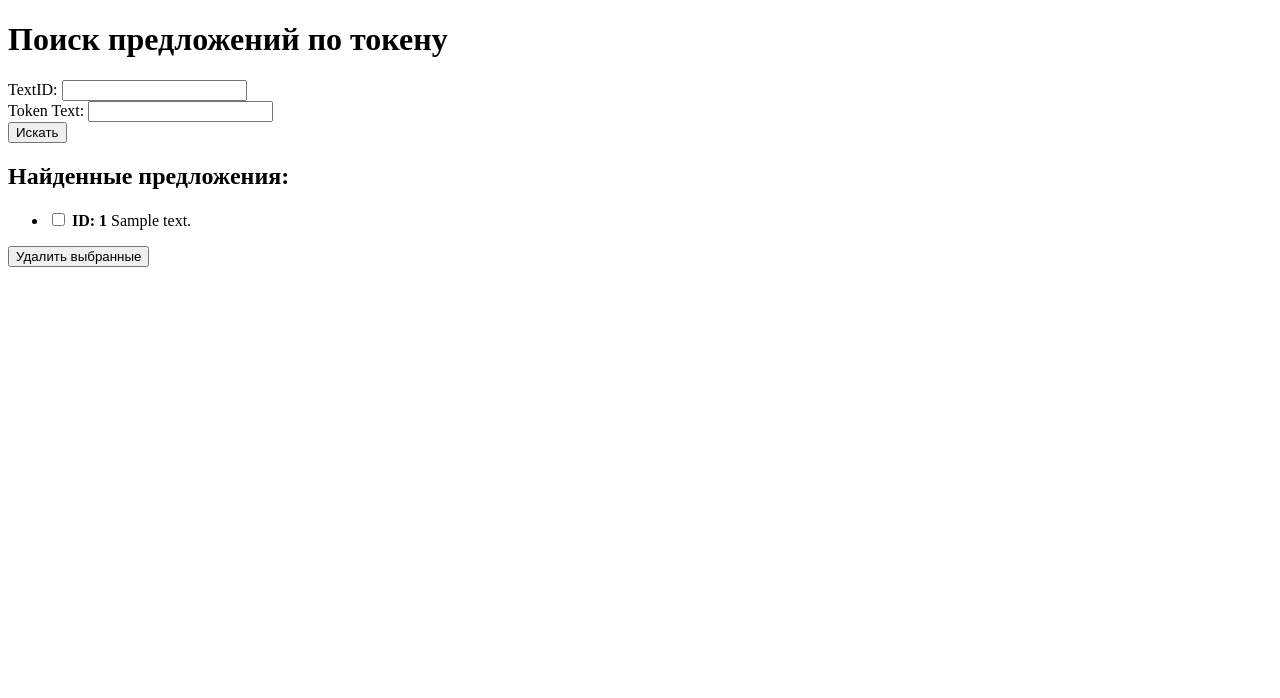
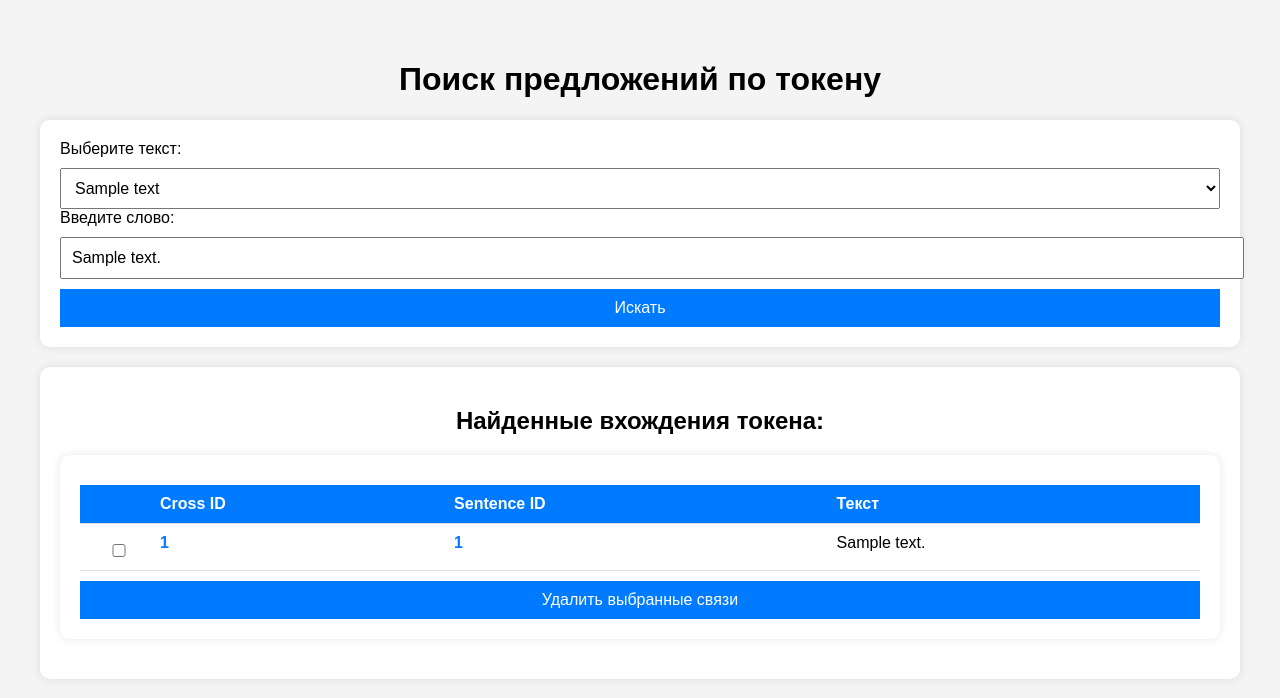
Before and after one commit to kagort/tolstoy-words-local, a Flask app: template templates/index0.html in a window 1280 px wide. Shown: the top 698 px of the page. Run offline with Flask 3, Linux system fonts and the light colour scheme; the template is opened without the code that fills it: most values are stand-ins (such as "Sample title", 1, 10 or a date in 2020).

Commit message:
new Colones

```diff
--- a/data_frame_creation.py
+++ b/data_frame_creation.py
@@ -1,10 +1,10 @@
 import pandas as pd
 from sqlalchemy import create_engine, Column, Integer, String, Text, ForeignKey
-from sqlalchemy.orm import declarative_base, sessionmaker, relationship, scoped_session
+from sqlalchemy.orm import declarative_base, sessionmaker, scoped_session
 
 
-from user_word_context import rows
-from user_word_context import sentence_data
+from tests.user_word_context import rows
+from tests.user_word_context import sentence_data
 
 # Создание DataFrame
 context_df = pd.DataFrame(rows)
--- a/script1.py
+++ b/script1.py
@@ -1,5 +1,6 @@
 from flask import Flask, render_template, request, redirect, url_for
 from sqlalchemy.orm import sessionmaker
+from pymorphy3 import MorphAnalyzer
 from project_db.db3_from_csv import *
 from project_db.model_3 import *
 
@@ -9,32 +10,47 @@ app = Flask(__name__)
 Session = sessionmaker(bind=engine)
 session = Session()
 
+# Инициализация морфологического анализатора
+morph = MorphAnalyzer()
+
 @app.route('/', methods=['GET', 'POST'])
 def search_sentences():
+    """Форма поиска предложений по токену."""
+    text_titles = session.query(DicTexts.TextID, DicTexts.TextTitle).all()
+
     if request.method == 'POST':
         text_id = request.form.get('text_id')
         token_text = request.form.get('token_text')
 
-        # Получение токена
-        token = session.query(TokenID).filter_by(TextID=text_id, Token_text=token_text).first()
+        # Приводим слово к нормальной форме
+        normal_form = morph.parse(token_text)[0].normal_form
+
+        # Получаем токен
+        token = session.query(TokenID).filter_by(TextID=text_id, Token_text=normal_form).first()
         if not token:
-            return render_template('index0.html', error="Токен не найден.")
+            return render_template('index0.html', error="Токен не найден.", text_titles=text_titles)
 
-        # Получение предложений с вхождениями токена
-        sentences = session.query(Sentences).filter(
-            Sentences.TextID == text_id,
-            Sentences.Sentence_text.ilike(f"%{token_text}%")
-        ).all()
+        # Получаем все пересечения токена из таблицы Cross
+        cross_entries = session.query(Cross).filter_by(TokenID=token.TokenID).all()
 
-        # Обработка предложений: выделение токена
+        # Получаем SentenceID и CrossID
+        sentence_word_pairs = [(cross.SentenceID, cross.CrossID) for cross in cross_entries]
+
+        # Загружаем предложения
+        sentence_dict = {s.SentenceID: s.Sentence_text for s in session.query(Sentences).filter(
+            Sentences.SentenceID.in_([s_id for s_id, _ in sentence_word_pairs])
+        ).all()}
+
+        # Подготавливаем список с подсветкой токена
         highlighted_sentences = []
-        for sentence in sentences:
-            highlighted_text = sentence.Sentence_text.replace(
-                token_text,
-                f"<span class='highlight'>{token_text}</span>"
+        for sentence_id, cross_id in sentence_word_pairs:
+            sentence_text = sentence_dict.get(sentence_id, "Текст не найден")
+            highlighted_text = sentence_text.replace(
+                token_text, f"<span class='highlight'>{token_text}</span>"
             )
             highlighted_sentences.append({
-                'id': sentence.SentenceID,
+                'sentence_id': sentence_id,
+                'cross_id': cross_id,
                 'text': highlighted_text
             })
 
@@ -42,22 +58,52 @@ def search_sentences():
             'index0.html',
             sentences=highlighted_sentences,
             text_id=text_id,
-            token_text=token_text
+            token_text=token_text,
+            text_titles=text_titles
         )
 
-    return render_template('index0.html')
+    return render_template('index0.html', text_titles=text_titles)
 
 @app.route('/delete', methods=['POST'])
 def delete_sentences():
-    selected_sentences = request.form.getlist('selected_sentences')
+    """Удаление конкретных вхождений токена."""
+    selected_entries = request.form.getlist('selected_sentences')
+    text_id = request.form.get('text_id')
+    token_text = request.form.get('token_text')
 
-    for sentence_id in selected_sentences:
-        sentence = session.query(Sentences).filter_by(SentenceID=sentence_id).first()
-        if sentence:
-            session.delete(sentence)
+    if not selected_entries or not text_id or not token_text:
+        return redirect(url_for('search_sentences'))
+
+    # Приводим слово к нормальной форме
+    normal_form = morph.parse(token_text)[0].normal_form
+
+    # Получаем токен
+    token = session.query(TokenID).filter_by(TextID=text_id, Token_text=normal_form).first()
+    if not token:
+        return redirect(url_for('search_sentences'))
+
+    deleted_occurrences = 0
+
+    for cross_id in selected_entries:
+        try:
+            cross_id = int(cross_id)
+        except ValueError:
+            continue  # Пропускаем некорректные значения
+
+        # Удаляем конкретное вхождение из Cross
+        cross_entry = session.query(Cross).filter_by(CrossID=cross_id).first()
+        if cross_entry:
+            session.delete(cross_entry)
+            deleted_occurrences += 1
+
+    # Обновляем Token_count
+    if deleted_occurrences > 0:
+        token.Token_count = max(0, token.Token_count - deleted_occurrences)
 
     session.commit()
-    return redirect(url_for('search_sentences'))
+
+    # Перезагружаем страницу
+    return redirect(url_for('search_sentences', text_id=text_id, token_text=token_text))
 
 if __name__ == '__main__':
     app.run(debug=True)
--- a/templates/index0.html
+++ b/templates/index0.html
@@ -1,42 +1,132 @@
 <!DOCTYPE html>
-<html lang="en">
+<html lang="ru">
 <head>
     <meta charset="UTF-8">
     <meta name="viewport" content="width=device-width, initial-scale=1.0">
-    <title>Search Sentences</title>
+    <title>Поиск токена</title>
     <style>
         .highlight {
             background-color: yellow;
+            font-weight: bold;
+        }
+        body {
+            font-family: Arial, sans-serif;
+            margin: 20px;
+            padding: 20px;
+            background-color: #f4f4f4;
+        }
+        h1, h2 {
+            text-align: center;
+        }
+        form {
+            background: white;
+            padding: 20px;
+            border-radius: 10px;
+            box-shadow: 0 0 10px rgba(0, 0, 0, 0.1);
+            margin-bottom: 20px;
+        }
+        select, input, button {
+            display: block;
+            width: 100%;
+            margin-top: 10px;
+            padding: 10px;
+            font-size: 16px;
+        }
+        button {
+            background: #007bff;
+            color: white;
+            border: none;
+            cursor: pointer;
+        }
+        button:hover {
+            background: #0056b3;
+        }
+        .sentence-container {
+            background: white;
+            padding: 20px;
+            border-radius: 10px;
+            box-shadow: 0 0 10px rgba(0, 0, 0, 0.1);
+        }
+        table {
+            width: 100%;
+            border-collapse: collapse;
+            margin-top: 10px;
+        }
+        th, td {
+            padding: 10px;
+            text-align: left;
+            vertical-align: top;
+            border-bottom: 1px solid #ddd;
+        }
+        th {
+            background: #007bff;
+            color: white;
+        }
+        .checkbox-column {
+            width: 50px;
+        }
+        .sentence-id, .cross-id {
+            font-weight: bold;
+            color: #007bff;
+            white-space: nowrap;
         }
     </style>
 </head>
 <body>
+
     <h1>Поиск предложений по токену</h1>
-    <form method="POST">
-        <label for="text_id">TextID:</label>
-        <input type="text" id="text_id" name="text_id" required>
-        <br>
-        <label for="token_text">Token Text:</label>
-        <input type="text" id="token_text" name="token_text" required>
-        <br>
+
+    <form method="POST" action="/">
+        <label for="text_id">Выберите текст:</label>
+        <select name="text_id" id="text_id" required>
+            {% for text in text_titles %}
+                <option value="{{ text.TextID }}" {% if text_id == text.TextID|string %}selected{% endif %}>
+                    {{ text.TextTitle }}
+                </option>
+            {% endfor %}
+        </select>
+
+        <label for="token_text">Введите слово:</label>
+        <input type="text" id="token_text" name="token_text" value="{{ token_text or '' }}" required>
+
         <button type="submit">Искать</button>
     </form>
+
     {% if sentences %}
-        <h2>Найденные предложения:</h2>
-        <form action="{{ url_for('delete_sentences') }}" method="POST">
-            <ul>
-                {% for sentence in sentences %}
-                    <li>
-                        <input type="checkbox" name="selected_sentences" value="{{ sentence['id'] }}">
-                        <strong>ID: {{ sentence['id'] }}</strong>
-                        <span>{{ sentence['text'] | safe }}</span>
-                    </li>
-                {% endfor %}
-            </ul>
-            <button type="submit">Удалить выбранные</button>
-        </form>
+        <div class="sentence-container">
+            <h2>Найденные вхождения токена:</h2>
+            <form action="{{ url_for('delete_sentences') }}" method="POST">
+                <input type="hidden" name="text_id" value="{{ text_id }}">
+                <input type="hidden" name="token_text" value="{{ token_text }}">
+
+                <table>
+                    <thead>
+                        <tr>
+                            <th class="checkbox-column"></th>
+                            <th>Cross ID</th>
+                            <th>Sentence ID</th>
+                            <th>Текст</th>
+                        </tr>
+                    </thead>
+                   <tbody>
+    {% for sentence in sentences %}
+        <tr>
+            <td class="checkbox-column">
+                <input type="checkbox" name="selected_sentences" value="{{ sentence['cross_id'] }}">
+            </td>
+            <td class="cross-id">{{ sentence['cross_id'] }}</td>
+            <td class="sentence-id">{{ sentence['sentence_id'] }}</td>
+            <td>{{ sentence['text'] | safe }}</td>
+        </tr>
+    {% endfor %}
+</tbody>
+                </table>
+                <button type="submit">Удалить выбранные связи</button>
+            </form>
+        </div>
     {% elif error %}
-        <p style="color: red;">{{ error }}</p>
+        <p style="color: red; text-align: center;">{{ error }}</p>
     {% endif %}
+
 </body>
 </html>
```
Also changed, not shown: script2.py (+40 -23 lines), tests/successful_test.py (renamed from successful_test.py, +1 -1 lines), tests/test5_from_csv.py (renamed from test5_from_csv.py, +2 -2 lines), tests/test6.2.py (added, +176 -0 lines), tests/user_word_context.py (renamed from user_word_context.py, +1 -1 lines), tests/test3.py (renamed from test3.py), tests/test4.py (renamed from test4.py), tests/test6.1.py (renamed from test6.1.py), tests/test6.py (renamed from test6.py).
